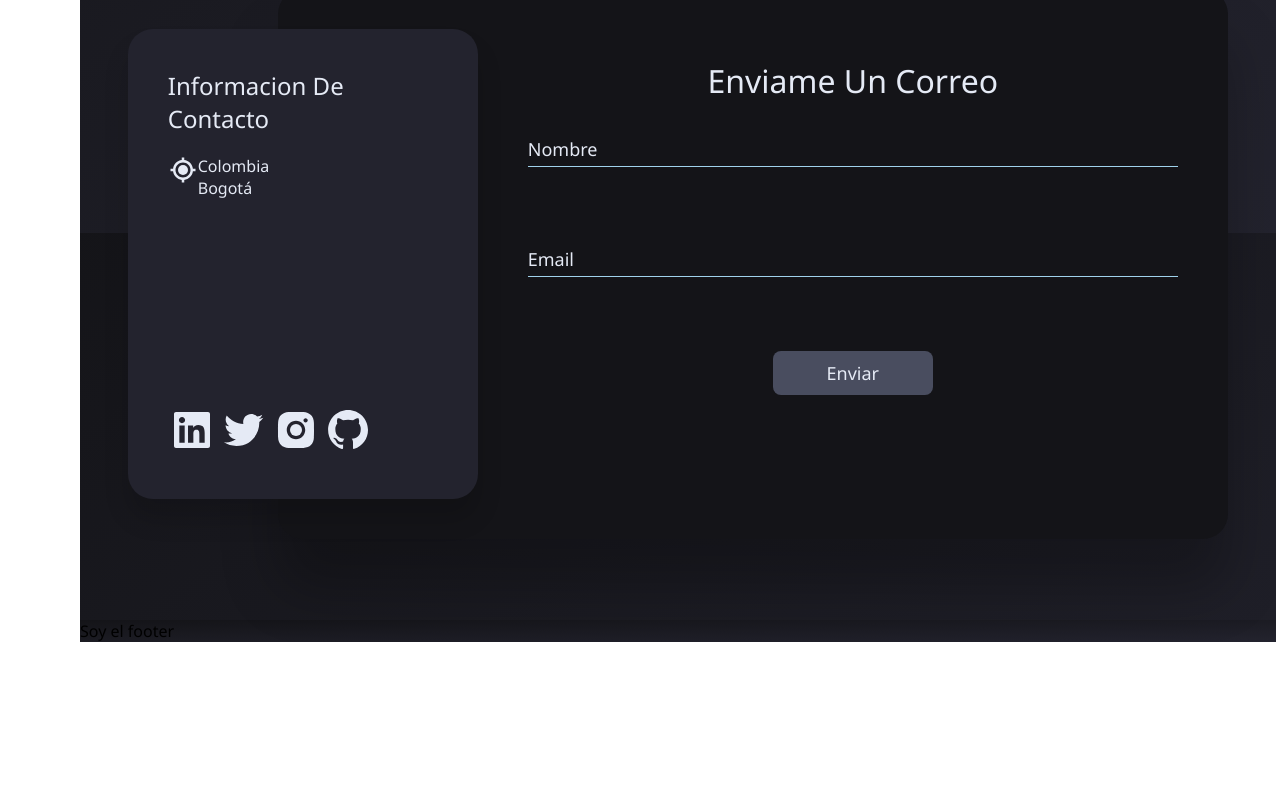
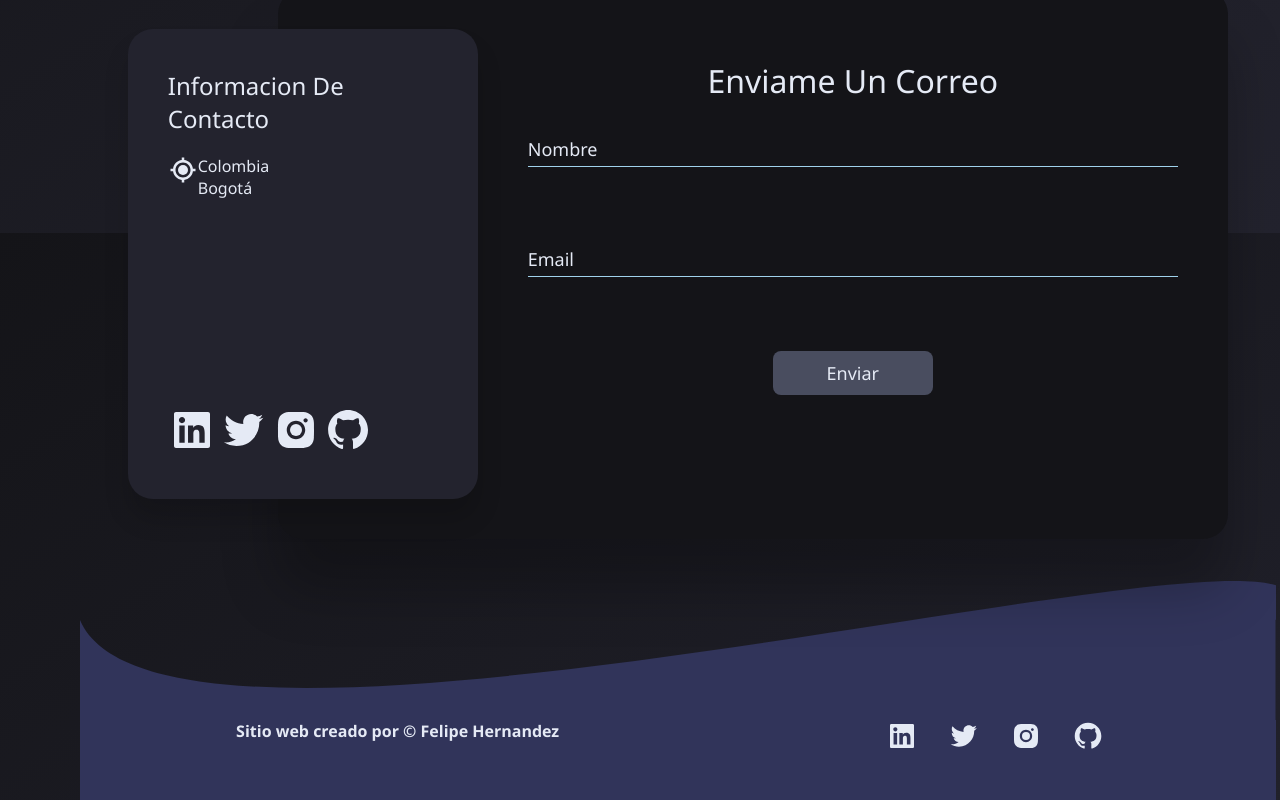
Before and after one commit to MAKEOUTHILL629/My-Portfolio, a plain HTML site: page index.html in a window 1280 px wide. Shown: the part 3767-4567 px from the top of the page. Before the commit the page ends 4409 px from the top, so only its background shows below. Drawn offline with nearby package versions, Linux system fonts and the light colour scheme.

Commit message:
Se agrego el footer

```diff
--- a/css/style.css
+++ b/css/style.css
@@ -10,7 +10,10 @@
     min-width: 100px;
 }
 
-
+body{
+    background-image: linear-gradient(to top left, var(--bg-primary-opacity), var(--bg-secondary-opacity));
+    background-attachment: fixed;
+}
 
 .image-perfil{
 
@@ -29,18 +32,22 @@ main{
 
 
    margin-left: 5rem;
-   background-image: linear-gradient(to top left, var(--bg-primary-opacity), var(--bg-secondary-opacity));
-   background-attachment: fixed;
+   /* background-image: linear-gradient(to top left, var(--bg-primary-opacity), var(--bg-secondary-opacity)); */
+
    color: var(--text-primary);
 
    width: calc(100vw - 5.28rem);
-
+   margin-bottom: 100px;
 }
 
 footer{
+
+    position: relative;
     margin-left: 5rem;
-    background-image: linear-gradient(to top left, var(--bg-primary-opacity), var(--bg-secondary-opacity));
+
     width: calc(100vw - 5.28rem);
+    height: 10vh;
+    background: var(--bg-primary);
 }
 
 
@@ -99,7 +106,49 @@ footer{
     visibility: visible;
 }
 
+.footer_wave{
+    position: absolute;
+    bottom: 10vh;
+    width: 100%;
+}
 
+/* .footer_wave svg{
+    filter: drop-shadow(0px 0px 2px rgba(0,0,0,.25));
+    box-shadow: 0 -2px ;
+} */
+
+.footer_wave svg path{
+
+    fill: var(--bg-primary);
+}
+
+.footer{
+    color: var(--text-primary);
+    fill: var(--text-primary);
+    display: flex;
+    flex-direction: row;
+    justify-content: space-around;
+}
+
+.footer p{
+    font-weight: bold;
+}
+
+.footer ul li{
+    display: flex;
+    flex-direction: row;
+}
+
+.footer ul li a{
+    text-decoration: none;
+}
+
+.footer ul li a svg{
+    margin: 0 15px;
+    width: 2rem;
+    height: 2rem;
+    fill: inherit;
+}
 
 
 @media only screen and (max-width:600px){
@@ -107,4 +156,10 @@ footer{
         margin-left: 0;
         width: 100vw;
     }
+
+    footer{
+
+        margin-left: 0;
+        width: 100vw;
+    }
 }
--- a/index.html
+++ b/index.html
@@ -669,9 +669,28 @@
 
     </main>
     <footer>
+        <div class="footer_wave" style="height: 150px; overflow: hidden;" ><svg viewBox="0 0 500 150" preserveAspectRatio="none" style="height: 100%; width: 100%;"><path d="M0.00,49.98 C37.52,262.00 565.74,-104.11 500.00,49.98 L500.00,150.00 L0.00,150.00 Z" style="stroke: none; "></path></svg></div>
+        <div class="footer">
+            <p>Sitio web creado por © Felipe Hernandez </p>
+            <ul >
+                <li>
 
+                    <a href="#">
+                        <svg xmlns="http://www.w3.org/2000/svg"  viewBox="0 0 24 24" ><path d="M20,3H4C3.447,3,3,3.448,3,4v16c0,0.552,0.447,1,1,1h16c0.553,0,1-0.448,1-1V4C21,3.448,20.553,3,20,3z M8.339,18.337H5.667 v-8.59h2.672V18.337z M7.003,8.574c-0.856,0-1.548-0.694-1.548-1.548s0.691-1.548,1.548-1.548c0.854,0,1.548,0.693,1.548,1.548 S7.857,8.574,7.003,8.574z M18.338,18.337h-2.669V14.16c0-0.996-0.018-2.277-1.388-2.277c-1.39,0-1.601,1.086-1.601,2.207v4.248 h-2.667v-8.59h2.56v1.174h0.037c0.355-0.675,1.227-1.387,2.524-1.387c2.704,0,3.203,1.778,3.203,4.092V18.337z"></path></svg>
+                    </a>
+                    <a href="#">
+                        <svg xmlns="http://www.w3.org/2000/svg" viewBox="0 0 24 24" ><path d="M19.633,7.997c0.013,0.175,0.013,0.349,0.013,0.523c0,5.325-4.053,11.461-11.46,11.461c-2.282,0-4.402-0.661-6.186-1.809 c0.324,0.037,0.636,0.05,0.973,0.05c1.883,0,3.616-0.636,5.001-1.721c-1.771-0.037-3.255-1.197-3.767-2.793 c0.249,0.037,0.499,0.062,0.761,0.062c0.361,0,0.724-0.05,1.061-0.137c-1.847-0.374-3.23-1.995-3.23-3.953v-0.05 c0.537,0.299,1.16,0.486,1.82,0.511C3.534,9.419,2.823,8.184,2.823,6.787c0-0.748,0.199-1.434,0.548-2.032 c1.983,2.443,4.964,4.04,8.306,4.215c-0.062-0.3-0.1-0.611-0.1-0.923c0-2.22,1.796-4.028,4.028-4.028 c1.16,0,2.207,0.486,2.943,1.272c0.91-0.175,1.782-0.512,2.556-0.973c-0.299,0.935-0.936,1.721-1.771,2.22 c0.811-0.088,1.597-0.312,2.319-0.624C21.104,6.712,20.419,7.423,19.633,7.997z"></path></svg>
+                    </a>
+                    <a href="#">
+                        <svg xmlns="http://www.w3.org/2000/svg" viewBox="0 0 24 24" ><path d="M20.947,8.305c-0.011-0.757-0.151-1.508-0.419-2.216c-0.469-1.209-1.424-2.165-2.633-2.633 c-0.699-0.263-1.438-0.404-2.186-0.42C14.747,2.993,14.442,2.981,12,2.981s-2.755,0-3.71,0.055 c-0.747,0.016-1.486,0.157-2.185,0.42C4.896,3.924,3.94,4.88,3.472,6.089C3.209,6.788,3.067,7.527,3.053,8.274 c-0.043,0.963-0.056,1.268-0.056,3.71s0,2.754,0.056,3.71c0.015,0.748,0.156,1.486,0.419,2.187 c0.469,1.208,1.424,2.164,2.634,2.632c0.696,0.272,1.435,0.426,2.185,0.45c0.963,0.043,1.268,0.056,3.71,0.056s2.755,0,3.71-0.056 c0.747-0.015,1.486-0.156,2.186-0.419c1.209-0.469,2.164-1.425,2.633-2.633c0.263-0.7,0.404-1.438,0.419-2.187 c0.043-0.962,0.056-1.267,0.056-3.71C21.003,9.572,21.003,9.262,20.947,8.305z M11.994,16.602c-2.554,0-4.623-2.069-4.623-4.623 s2.069-4.623,4.623-4.623c2.552,0,4.623,2.069,4.623,4.623S14.546,16.602,11.994,16.602z M16.801,8.263 c-0.597,0-1.078-0.482-1.078-1.078s0.481-1.078,1.078-1.078c0.595,0,1.077,0.482,1.077,1.078S17.396,8.263,16.801,8.263z"></path><circle cx="11.994" cy="11.979" r="3.003"></circle></svg>
+                    </a>
+                    <a href="">
+                        <svg xmlns="http://www.w3.org/2000/svg" viewBox="0 0 24 24" ><path fill-rule="evenodd" clip-rule="evenodd" d="M12.026,2c-5.509,0-9.974,4.465-9.974,9.974c0,4.406,2.857,8.145,6.821,9.465 c0.499,0.09,0.679-0.217,0.679-0.481c0-0.237-0.008-0.865-0.011-1.696c-2.775,0.602-3.361-1.338-3.361-1.338 c-0.452-1.152-1.107-1.459-1.107-1.459c-0.905-0.619,0.069-0.605,0.069-0.605c1.002,0.07,1.527,1.028,1.527,1.028 c0.89,1.524,2.336,1.084,2.902,0.829c0.091-0.645,0.351-1.085,0.635-1.334c-2.214-0.251-4.542-1.107-4.542-4.93 c0-1.087,0.389-1.979,1.024-2.675c-0.101-0.253-0.446-1.268,0.099-2.64c0,0,0.837-0.269,2.742,1.021 c0.798-0.221,1.649-0.332,2.496-0.336c0.849,0.004,1.701,0.115,2.496,0.336c1.906-1.291,2.742-1.021,2.742-1.021 c0.545,1.372,0.203,2.387,0.099,2.64c0.64,0.696,1.024,1.587,1.024,2.675c0,3.833-2.33,4.675-4.552,4.922 c0.355,0.308,0.675,0.916,0.675,1.846c0,1.334-0.012,2.41-0.012,2.737c0,0.267,0.178,0.577,0.687,0.479 C19.146,20.115,22,16.379,22,11.974C22,6.465,17.535,2,12.026,2z"></path></svg>
+                    </a>
+                </li>
+            </ul>
+        </div>
 
-        <p>Soy el footer</p>
     </footer>
 
 
```
